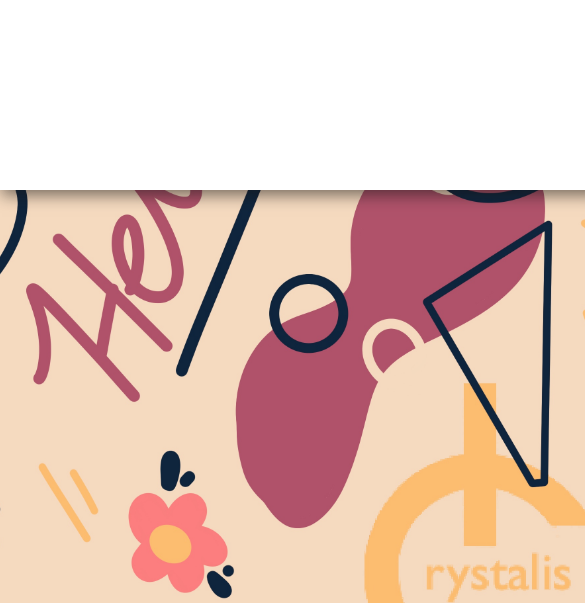
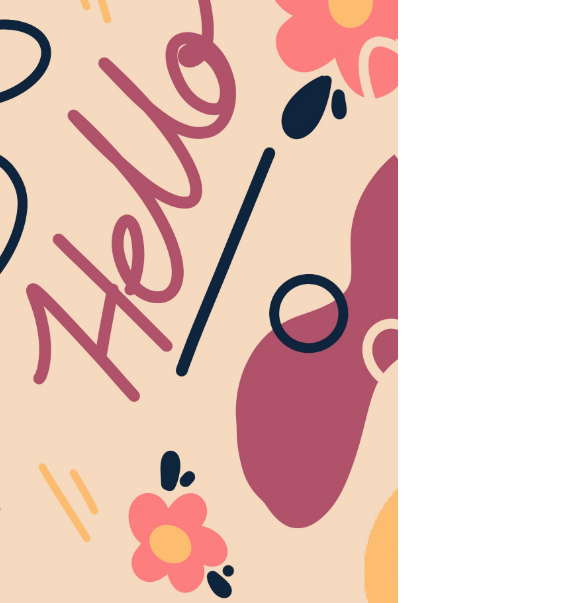
Before and after one commit to crystalislavergne/business-card, a plain HTML site: page index.html in a window 390 px wide. Shown: the part 241-844 px from the top of the page, 585 px wide, since content can reach past the window. Drawn offline with nearby package versions, Linux system fonts and the light colour scheme; a web font is replaced by a local one.

Commit message:
scale 0.5

```diff
--- a/style.css
+++ b/style.css
@@ -51,7 +51,7 @@ body {
 @media screen and (max-width: 1200px) {
   body{
    transform-origin: top;
-   transform: scale(1.0);
+   transform: scale(0.5);
    margin:0 auto;
   }
 
```
